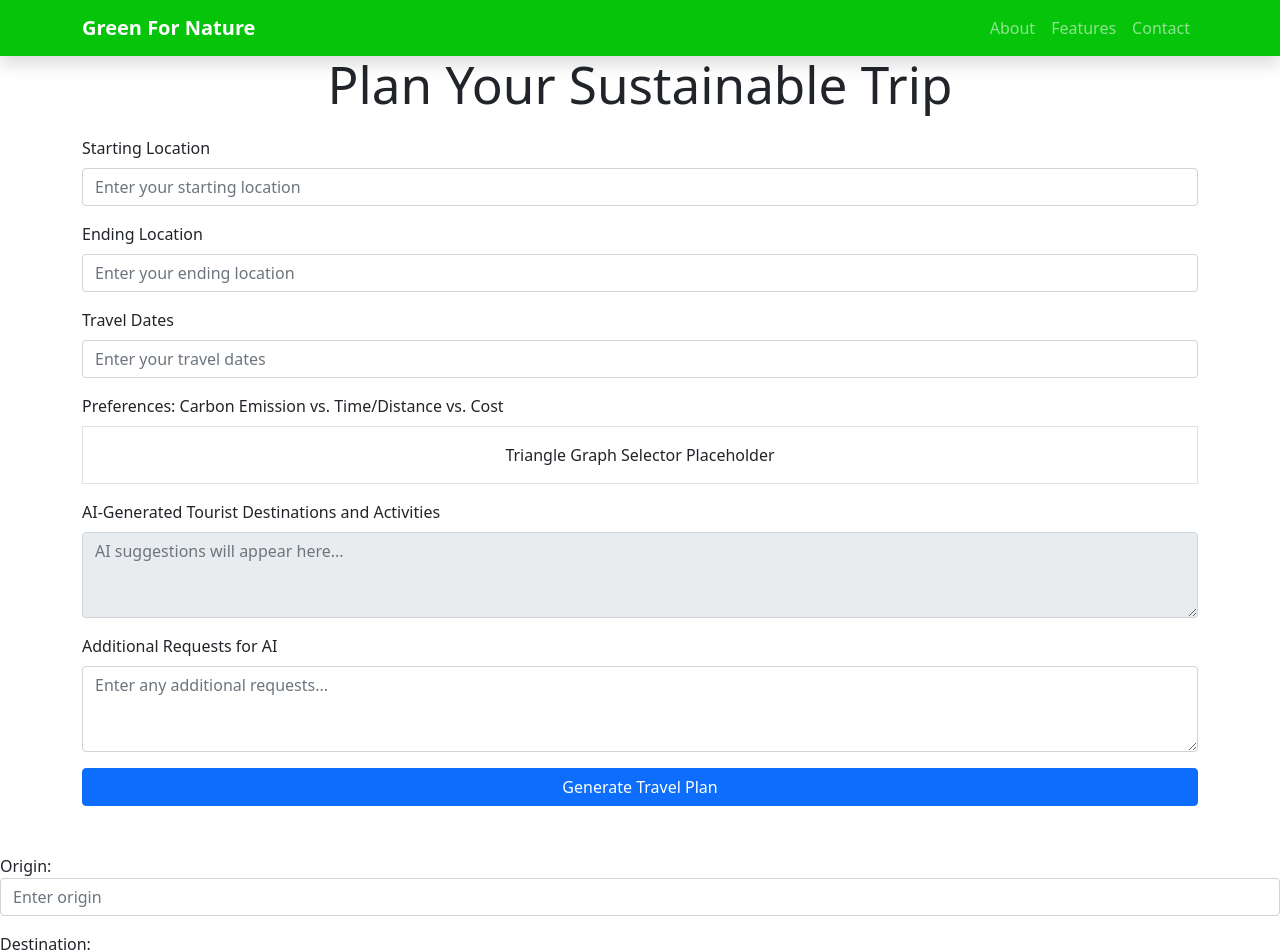
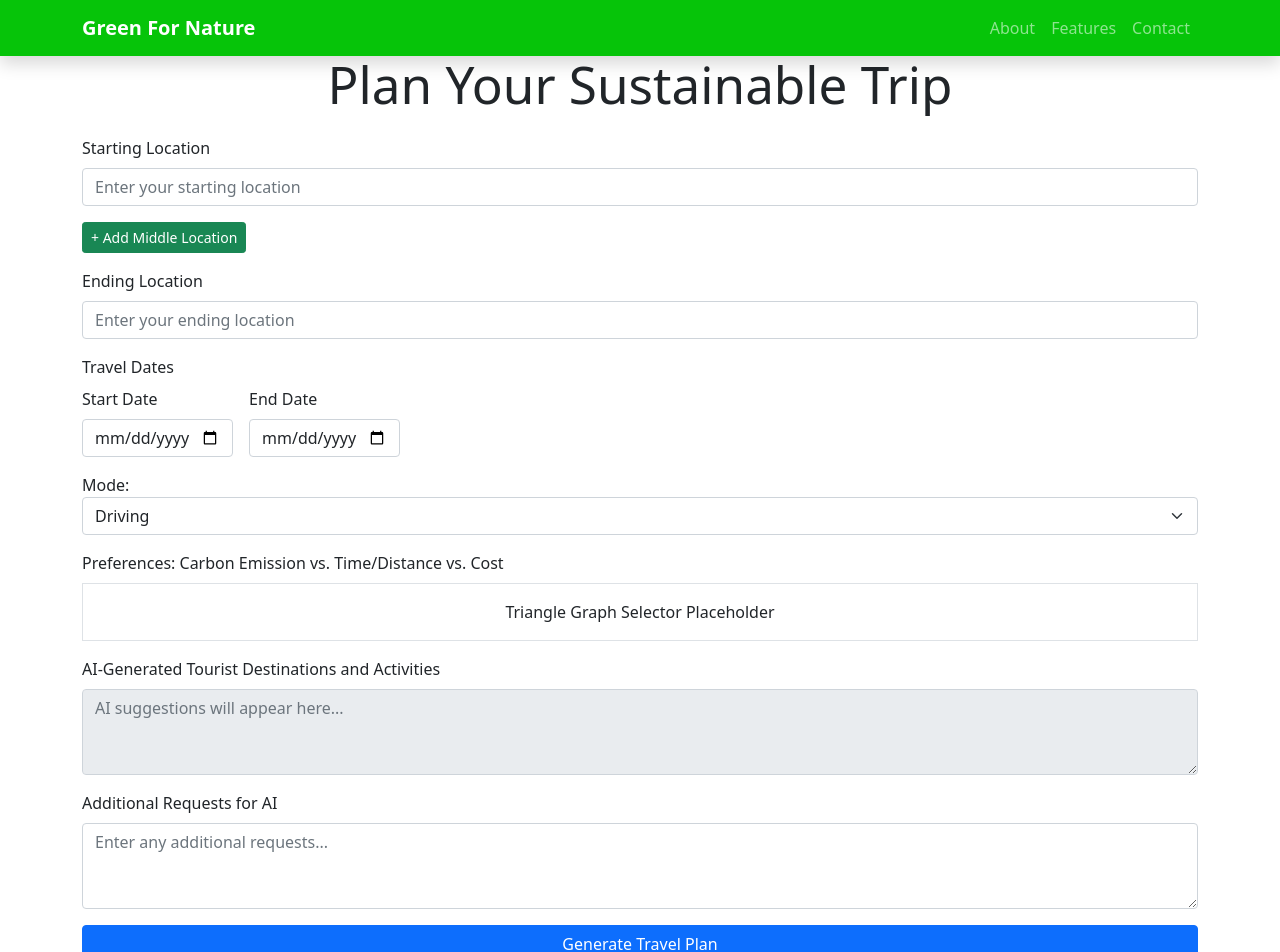
Before and after one commit to estao1/CleanCompass, a React (Vite) app in the folder frontend/: page / in a window 1280 px wide. Shown: the top 952 px of the page. Built offline with nearby package versions, Linux system fonts and the light colour scheme.

Commit message:
Progress frontend

```diff
--- a/frontend/src/pages/QueryPage.jsx
+++ b/frontend/src/pages/QueryPage.jsx
@@ -1,6 +1,24 @@
-import React from "react";
+import React, { useState } from "react";
 
 const QueryPage = () => {
+    const [middleLocations, setMiddleLocations] = useState([]);
+
+    const handleAddMiddleLocation = () => {
+      setMiddleLocations([...middleLocations, ""]);
+    };
+
+    const handleRemoveMiddleLocation = (index) => {
+      const updatedLocations = [...middleLocations];
+      updatedLocations.splice(index, 1);
+      setMiddleLocations(updatedLocations);
+    };
+
+    const handleMiddleLocationChange = (index, value) => {
+      const updatedLocations = [...middleLocations];
+      updatedLocations[index] = value;
+      setMiddleLocations(updatedLocations);
+    };
+
   return (
     <>
       {/* Navbar */}
@@ -45,7 +63,7 @@ const QueryPage = () => {
       {/* Main Content */}
       <div className="container">
         <h1 className="text-center mb-4">Plan Your Sustainable Trip</h1>
-        <form>
+        <form method = "post">
             {/* Starting Location Input */}
             <div className="mb-3">
             <label htmlFor="startingLocationInput" className="form-label">
@@ -59,6 +77,41 @@ const QueryPage = () => {
             />
             </div>
 
+            {/* Middle Locations */}
+          {middleLocations.map((location, index) => (
+            <div key={index} className="mb-3 d-flex align-items-center">
+              <label htmlFor={`middleLocation${index}`} className="form-label me-2">
+                Middle Location {index + 1}:
+              </label>
+              <input
+                type="text"
+                className="form-control me-2"
+                id={`middleLocation${index}`}
+                placeholder="Enter middle location"
+                value={location}
+                onChange={(e) => handleMiddleLocationChange(index, e.target.value)}
+              />
+              <button
+                type="button"
+                className="btn btn-danger btn-sm"
+                onClick={() => handleRemoveMiddleLocation(index)}
+              >
+                -
+              </button>
+            </div>
+          ))}
+
+          {/* Add Middle Location Button */}
+          <div className="mb-3">
+            <button
+              type="button"
+              className="btn btn-success btn-sm"
+              onClick={handleAddMiddleLocation}
+            >
+              + Add Middle Location
+            </button>
+          </div>
+
             {/* Ending Location Input */}
             <div className="mb-3">
             <label htmlFor="endingLocationInput" className="form-label">
@@ -71,21 +124,56 @@ const QueryPage = () => {
                 placeholder="Enter your ending location"
             />
             </div>
+        {/* Travel Date Input */}
+        <div className="mb-3">
+        <label htmlFor="travelDates" className="form-label">Travel Dates</label>
+        <div style={{ display: "flex", gap: "1rem", alignItems: "center" }}>
 
 
-          {/* Travel Date Input */}
-          <div className="mb-3">
-            <label htmlFor="travelDateInput" className="form-label">
-              Travel Dates
-            </label>
+            {/* Start Date Picker */}
+            <div>
+            <label htmlFor="startDate" className="form-label">Start Date</label>
             <input
-              type="text"
-              className="form-control"
-              id="travelDateInput"
-              placeholder="Enter your travel dates"
+                type="date"
+                id="startDate"
+                className="form-control"
+                style={{ minWidth: "150px" }}
+                placeholder="mm/dd/yyyy" // Placeholder format
+                onFocus={(e) => (e.target.type = "date")} // Converts to date picker on focus
+                onBlur={(e) => (e.target.type = "text")} // Converts back to text on blur
+                min="2023-01-01" // Earliest date
+                max="2030-12-31" // Latest date
             />
-          </div>
+            </div>
+            {/* End Date Picker */}
+            <div>
+            <label htmlFor="endDate" className="form-label">End Date</label>
+            <input
+                type="date"
+                id="endDate"
+                className="form-control"
+                style={{ minWidth: "150px" }}
+                placeholder="mm/dd/yyyy" // Placeholder format
+                onFocus={(e) => (e.target.type = "date")} // Converts to date picker on focus
+                onBlur={(e) => (e.target.type = "text")} // Converts back to text on blur
+                min="2023-01-01" // Earliest date
+                max="2030-12-31" // Latest date
+            />
+            </div>
 
+        </div>
+        </div>
+          {/* Travel Input */}
+          <div className="input-container mb-3">
+            <label>Mode: </label>
+            <select id="modeSelect" className="form-select">
+            <option value="DRIVING">Driving</option>
+            <option value="WALKING">Walking</option>
+            <option value="BICYCLING">Bicycling</option>
+            <option value="TRANSIT">Transit</option>
+            <option value="FLIGHT">Flight (Custom)</option>
+            </select>
+            </div>
           {/* Triangle Graph Selector */}
           <div className="mb-3">
             <label htmlFor="graphSelector" className="form-label">
@@ -95,7 +183,6 @@ const QueryPage = () => {
               Triangle Graph Selector Placeholder
             </div>
           </div>
-
           {/* AI-Generated Tourist Destinations and Activities */}
           <div className="mb-3">
             <label htmlFor="aiSuggestions" className="form-label">
@@ -109,7 +196,6 @@ const QueryPage = () => {
               readOnly
             ></textarea>
           </div>
-
           {/* Additional Requests Text Box */}
           <div className="mb-3">
             <label htmlFor="additionalRequests" className="form-label">
@@ -122,7 +208,6 @@ const QueryPage = () => {
               placeholder="Enter any additional requests..."
             ></textarea>
           </div>
-
           {/* Submit Button */}
           <div className="d-grid">
             <button type="button" className="btn btn-primary">
@@ -131,32 +216,8 @@ const QueryPage = () => {
           </div>
         </form>
       </div>
-
-
         {/* Map Placeholder Section */}
         <div className="mt-5">
-        <div className="input-container mb-3">
-            <label>Origin: </label>
-            <input type="text" id="origin" className="form-control" placeholder="Enter origin" />
-        </div>
-        <div className="input-container mb-3">
-            <label>Destination: </label>
-            <input type="text" id="destination" className="form-control" placeholder="Enter destination" />
-        </div>
-        <div className="input-container mb-3">
-            <label>Mode: </label>
-            <select id="modeSelect" className="form-select">
-            <option value="DRIVING">Driving</option>
-            <option value="WALKING">Walking</option>
-            <option value="BICYCLING">Bicycling</option>
-            <option value="TRANSIT">Transit</option>
-            <option value="FLIGHT">Flight (Custom)</option>
-            </select>
-        </div>
-        <button id="calculateButton" className="btn btn-secondary">
-            Calculate Route
-        </button>
-
         {/* Map and Info Panel */}
         <div id="map" className="border mt-4" style={{ height: "300px", width: "100%" }}>
             {/* Map Placeholder */}
@@ -167,7 +228,6 @@ const QueryPage = () => {
             Route info will be displayed here
         </div>
         </div>
-
       {/* Trending Section */}
       <div className="container">
         <h2 className="text-center mb-4">Trending Destinations</h2>
@@ -222,7 +282,6 @@ const QueryPage = () => {
           </div>
         </div>
       </div>
-
       {/* Footer */}
       <footer className="bg-light py-3 mt-5">
         <div className="container text-center">
```
